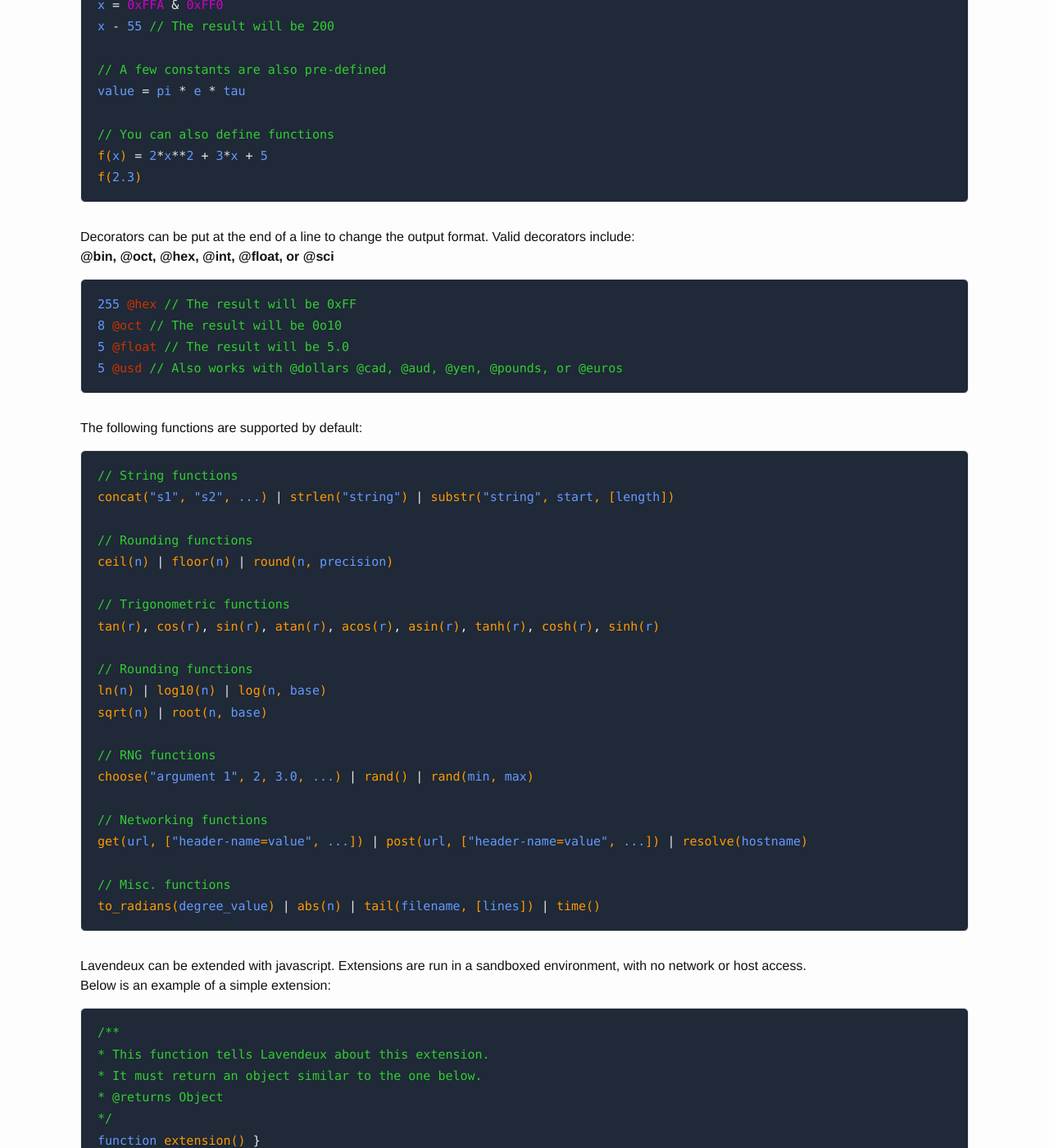
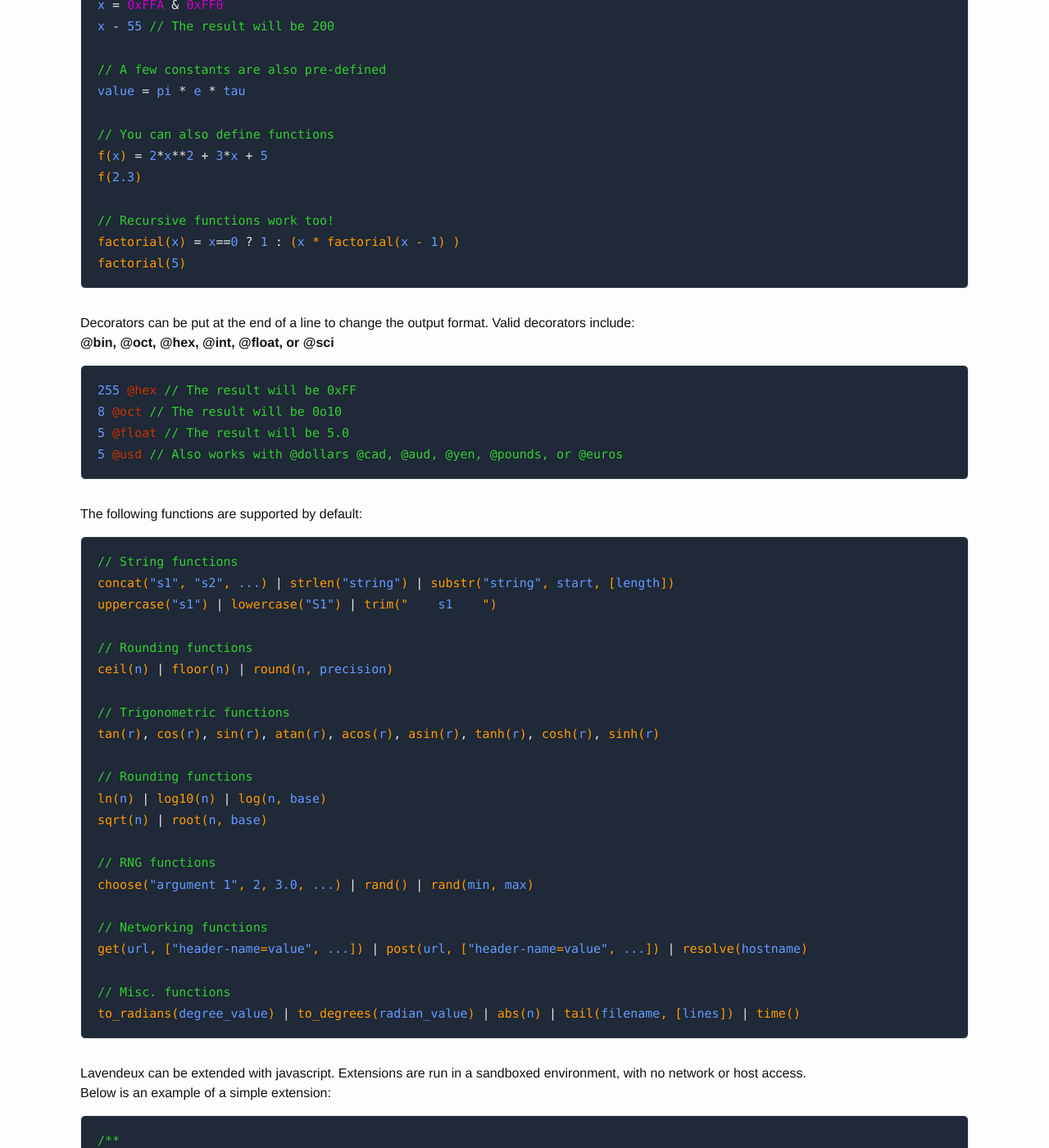
Before and after one commit to rscarson/rscarson.github.io, a Jekyll site: the page built from lavendeux copy.html, in a window 1280 px wide and 1400 px high, scrolled down 2064 px. Shown: the whole window at 82% size. Built offline with Jekyll 4.4.1, drawn with Linux system fonts in a browser that asks for light colours; some of the changed text lies outside the part shown.

```diff
--- a/js/help.js
+++ b/js/help.js
@@ -49,6 +49,10 @@ value = pi * e * tau
 // You can also define functions
 f(x) = 2*x**2 + 3*x + 5
 f(2.3)
+
+// Recursive functions work too!
+factorial(x) = x==0 ? 1 : (x * factorial(x - 1) )
+factorial(5)
 `;
 
 const decoratorsSample = `
@@ -61,6 +65,7 @@ const decoratorsSample = `
 const functionsSample = `
 // String functions
 concat("s1", "s2", ...) | strlen("string") | substr("string", start, [length])
+uppercase("s1") | lowercase("S1") | trim("    s1    ")
 
 // Rounding functions
 ceil(n) | floor(n) | round(n, precision)
@@ -79,7 +84,7 @@ choose("argument 1", 2, 3.0, ...) | rand() | rand(min, max)
 get(url, ["header-name=value", ...]) | post(url, ["header-name=value", ...]) | resolve(hostname)
 
 // Misc. functions
-to_radians(degree_value) | abs(n) | tail(filename, [lines]) | time()
+to_radians(degree_value) | to_degrees(radian_value) | abs(n) | tail(filename, [lines]) | time()
 `;
 
 const jsSample = `
```
Also changed, not shown: _data/releases.json (+13 -0 lines).
